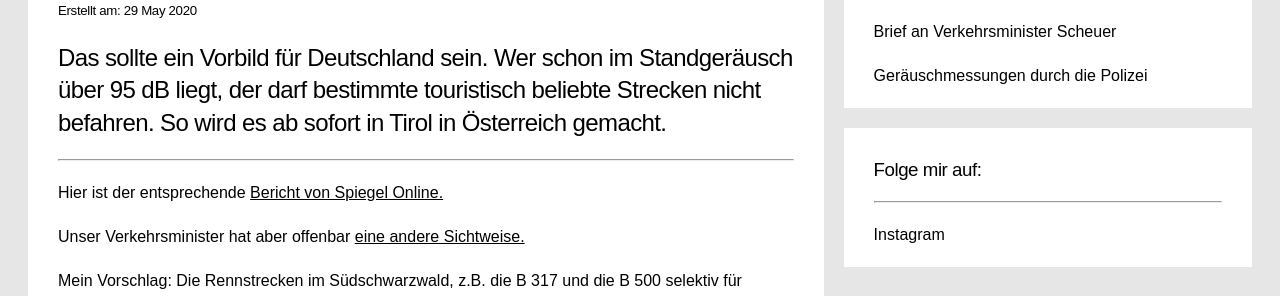
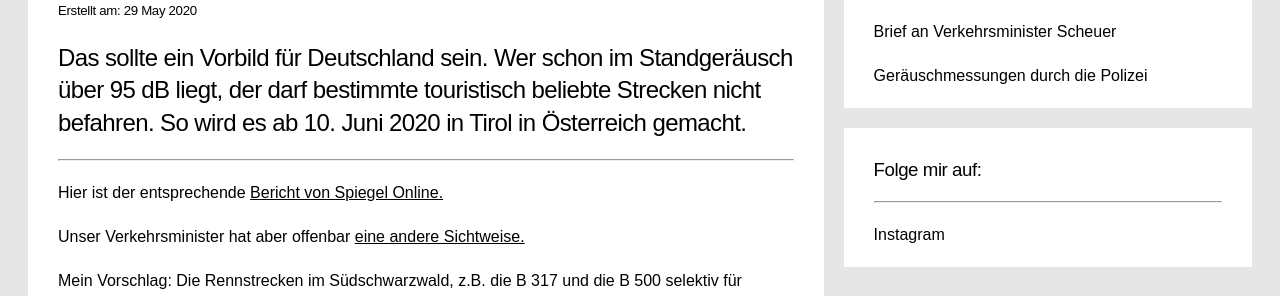
Before and after one commit to rettet-die-stille/rettet-die-stille.github.io, a Jekyll site: the page built from _posts/2020-05-29-So-einfach-gehts-Vorbild-Oesterreich.md, in a window 1280 px wide. Shown: the part 570-866 px from the top of the page. Built offline with Jekyll 4.4.1, drawn with Linux system fonts in a browser that asks for light colours.

Commit message:
Update 2020-05-29-So-einfach-gehts-Vorbild-Oesterreich.md

```diff
--- a/_posts/2020-05-29-So-einfach-gehts-Vorbild-Oesterreich.md
+++ b/_posts/2020-05-29-So-einfach-gehts-Vorbild-Oesterreich.md
@@ -2,7 +2,7 @@
 layout: post
 title: "So einfach gehts: Vorbild Österreich"
 date: 2020-05-29
-shorttext: "Das sollte ein Vorbild für Deutschland sein. Wer schon im Standgeräusch über 95 dB liegt, der darf bestimmte touristisch beliebte Strecken nicht befahren. So wird es ab sofort in Tirol in Österreich gemacht."
+shorttext: "Das sollte ein Vorbild für Deutschland sein. Wer schon im Standgeräusch über 95 dB liegt, der darf bestimmte touristisch beliebte Strecken nicht befahren. So wird es ab  10. Juni 2020 in Tirol in Österreich gemacht."
 ---
 
 Hier ist der entsprechende <span style="text-decoration: underline;">[Bericht von Spiegel Online.](https://www.spiegel.de/auto/oesterreich-tirol-beschliesst-fahrverbote-fuer-laute-motorraeder-a-d049f6ac-9c2e-48b8-bb82-c4bb5190466d)</span>
```
